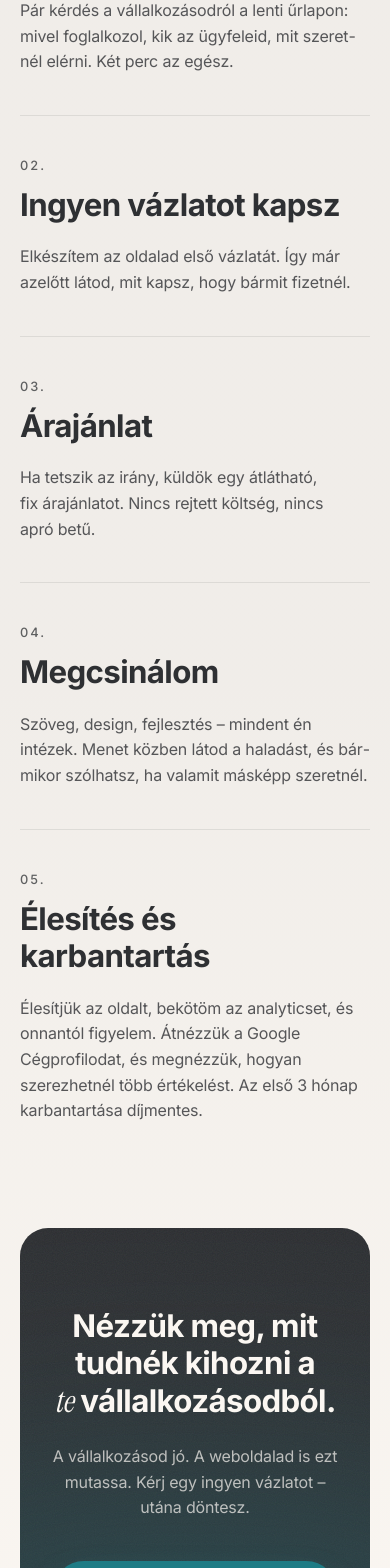
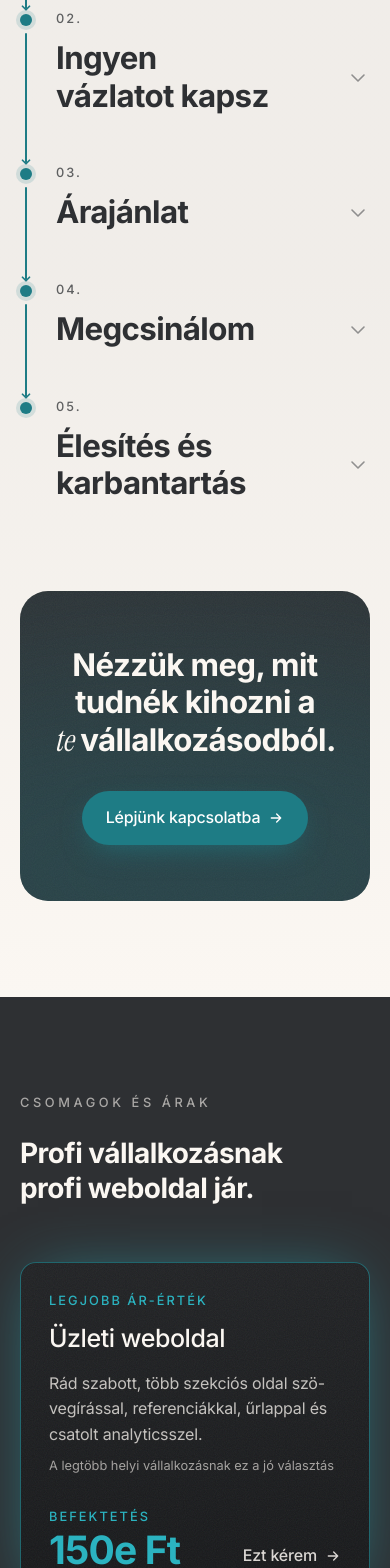
Before and after one commit to Webvulcano/webvulcano, a Next.js app: page / in a window 390 px wide. Shown: the part 9333-10901 px from the top of the page. Built offline with nearby package versions, Linux system fonts and the light colour scheme.

Commit message:
mobil fix 2

```diff
--- a/src/app/globals.css
+++ b/src/app/globals.css
@@ -388,6 +388,47 @@ textarea {
   opacity: 1;
   transform: none;
 }
+/* .reveal-trigger: maga nem animál, csak az .is-visible osztályt kapja meg (a gyerekei animálnak rá) */
+.js [data-reveal].reveal-trigger {
+  opacity: 1;
+  transform: none;
+  transition: none;
+}
+
+/* Process lépései mobilon: idővonalas láncolt belépő. Lépésenként 800ms: beúszik a lépés (pötty +
+   tartalom), utána a türkiz csík lefelé kihúzódik a következő pöttyig, végén megjelenik a nyílhegy. */
+@media (width < 64rem) and (prefers-reduced-motion: no-preference) {
+  .js .steps-seq > li {
+    --t: calc(var(--i) * 800ms);
+  }
+  .js .steps-seq .step-body,
+  .js .steps-seq .step-dot {
+    opacity: 0;
+    transform: translateY(14px);
+    transition:
+      opacity 0.5s ease-out var(--t),
+      transform 0.5s cubic-bezier(0.2, 0.7, 0.2, 1) var(--t);
+  }
+  .js .steps-seq .step-dot {
+    transform: scale(0.3);
+  }
+  .js .steps-seq .step-line {
+    transform: scaleY(0);
+    transform-origin: top;
+    transition: transform 0.45s cubic-bezier(0.4, 0, 0.2, 1) calc(var(--t) + 300ms);
+  }
+  .js .steps-seq .step-arrow {
+    opacity: 0;
+    transition: opacity 0.2s ease-out calc(var(--t) + 680ms);
+  }
+  .js .steps-seq.is-visible .step-body,
+  .js .steps-seq.is-visible .step-dot,
+  .js .steps-seq.is-visible .step-line,
+  .js .steps-seq.is-visible .step-arrow {
+    opacity: 1;
+    transform: none;
+  }
+}
 
 /* ---------- Hero belépő animáció ---------- */
 /* ---------- Link-ösztönző mozgás (mobil, ahol nincs hover) ----------
--- a/src/components/sections/Pricing.jsx
+++ b/src/components/sections/Pricing.jsx
@@ -4,6 +4,9 @@ import { pricing } from "@/data/content";
 import { site } from "@/data/site";
 
 const headline = ["Profi", "vállalkozásnak", "profi", "weboldal", "jár."];
+
+// Mobilon (lg alatt): a cím 2 sorban („Profi vállalkozásnak / profi weboldal jár.”), az alcím rejtve;
+// a kiemelt csomag felül teljes szélességben, alatta a másik kettő kompakt kártyaként egymás mellett.
 
 export default function Pricing() {
   return (
@@ -13,41 +16,54 @@ export default function Pricing() {
           <p data-reveal className="text-sm font-medium tracking-eyebrow text-paper/60 uppercase">
             Csomagok és árak
           </p>
-          <h2 className="mt-6 type-h2 font-bold">
+          <h2 className="mt-6 type-h2 font-bold max-lg:text-[1.75rem] max-lg:leading-tight">
             {headline.map((w, i) => (
-              <span key={i} data-reveal style={{ "--d": `${i * 70}ms` }} className="block">
-                {w}
+              <span key={i}>
+                <span data-reveal style={{ "--d": `${i * 70}ms` }} className="inline-block lg:block">
+                  {w}
+                </span>
+                {i === 1 ? <br className="lg:hidden" /> : " "}
               </span>
             ))}
           </h2>
-          <p data-reveal className="mt-8 max-w-[30ch] type-lead text-muted-soft">
+          <p data-reveal className="mt-8 hidden max-w-[30ch] type-lead text-muted-soft lg:block">
             Egy összecsapott oldal azt üzeni: nem veszed komolyan a saját munkád.
           </p>
         </div>
 
-        <div className="flex flex-col gap-5">
+        <div className="grid grid-cols-2 gap-3 lg:flex lg:flex-col lg:gap-5">
           {pricing.map((p, i) => (
             <article
               key={p.name}
               data-reveal
               style={{ "--d": `${i * 100}ms` }}
-              className={`noise rounded-2xl border bg-gradient-to-b from-night-2 to-night-3 p-8 lg:p-10 ${
+              className={`noise flex flex-col rounded-2xl border bg-gradient-to-b from-night-2 to-night-3 lg:block lg:p-10 ${
                 p.featured
-                  ? "border-highlight/50 glow-highlight"
-                  : "border-paper/10"
+                  ? "col-span-2 order-first p-7 border-highlight/50 glow-highlight lg:order-none"
+                  : "p-5 border-paper/10 lg:p-8"
               }`}
             >
-              <p className="text-sm font-medium tracking-label text-highlight uppercase">{p.label}</p>
-              <h3 className="mt-3 type-h3 font-medium">{p.name}</h3>
-              <p className="mt-4 max-w-[52ch] text-base text-paper/75">{p.text}</p>
-              <p className="mt-2 text-sm text-paper/60">{p.forWhom}</p>
+              <p className={`font-medium tracking-label text-highlight uppercase ${p.featured ? "text-sm" : "text-xs lg:text-sm"}`}>{p.label}</p>
+              <h3 className={`mt-3 font-medium ${p.featured ? "type-h3" : "text-lg leading-snug lg:type-h3"}`}>{p.name}</h3>
+              <p className={`mt-4 max-w-[52ch] text-base text-paper/75 ${p.featured ? "" : "hidden lg:block"}`}>{p.text}</p>
+              <p className={`mt-2 text-sm text-paper/60 ${p.featured ? "" : "hidden lg:block"}`}>{p.forWhom}</p>
+              {p.highlights && (
+                <ul className="mt-3 space-y-1 lg:hidden">
+                  {p.highlights.map((h) => (
+                    <li key={h} className="flex items-start gap-1.5 text-xs leading-snug text-paper/70">
+                      <Icon name="check" className="mt-px size-3 shrink-0 text-highlight" strokeWidth={2.4} />
+                      {h}
+                    </li>
+                  ))}
+                </ul>
+              )}
 
-              <div className="mt-10 flex flex-wrap items-end justify-between gap-4">
+              <div className={`flex flex-wrap items-end justify-between gap-4 ${p.featured ? "mt-8 lg:mt-10" : "mt-auto pt-6 lg:mt-10 lg:pt-0"}`}>
                 <div>
-                  <p className="text-sm font-medium tracking-label text-highlight uppercase">
+                  <p className={`text-sm font-medium tracking-label text-highlight uppercase ${p.featured ? "" : "hidden lg:block"}`}>
                     Befektetés
                   </p>
-                  <p className="mt-1 type-stat font-bold text-highlight">
+                  <p className={`mt-1 font-bold whitespace-nowrap text-highlight ${p.featured ? "type-stat" : "text-lg lg:type-stat"}`}>
                     {p.price}
                   </p>
                 </div>
@@ -64,7 +80,7 @@ export default function Pricing() {
 
           <div
             data-reveal
-            className="flex flex-col gap-3 rounded-2xl border border-dashed border-paper/15 p-6 sm:flex-row sm:items-center sm:justify-between lg:px-10"
+            className="col-span-2 flex flex-col gap-3 rounded-2xl border border-dashed border-paper/15 p-6 sm:flex-row sm:items-center sm:justify-between lg:px-10"
           >
             <p className="text-base text-paper/75">
               <span className="font-bold text-paper">Karbantartás + hosting:</span>{" "}
--- a/src/components/sections/Process.jsx
+++ b/src/components/sections/Process.jsx
@@ -14,6 +14,7 @@ export default function Process() {
   const colRef = useRef(null);
   const numRef = useRef(null);
   const [active, setActive] = useState(0);
+  const [open, setOpen] = useState(null); // mobilos lenyitás: melyik lépés leírása látszik
 
   // Egyetlen rAF-fojtott scroll listener. React state csak lépésváltáskor változik; a szám
   // pozícióját közvetlenül a DOM-ba írjuk (transform), a pötty/vonal pedig tisztán CSS (sticky).
@@ -132,27 +133,66 @@ export default function Process() {
           </div>
         </div>
 
-        <ol ref={listRef} className="mt-12 lg:mt-0">
+        {/* Mobilon (lg alatt) bal oldali idővonal: pötty a sorszámnál, a lépés megjelenése után egy
+            türkiz csík lefelé kihúzódik a következő pöttyig (nyílheggyel), majd jön a következő lépés.
+            Az egész lánc egyszerre indul, amikor a lista a képbe ér (globals.css → .steps-seq). */}
+        <ol ref={listRef} data-reveal className="reveal-trigger steps-seq mt-12 lg:mt-0">
           {steps.map((s, i) => {
             const on = i === active;
+            const expanded = open === i;
             return (
               <li
                 key={s.slug}
-                className="flex flex-col justify-center border-t border-ink/10 py-10 lg:min-h-[72svh] lg:border-0 lg:py-0"
+                style={{ "--i": i }}
+                className="relative flex flex-col justify-center py-6 pl-9 lg:min-h-[72svh] lg:py-0 lg:pl-0"
               >
+                <span
+                  aria-hidden="true"
+                  className="step-dot absolute top-[29px] left-0 size-3 rounded-full bg-accent ring-4 ring-accent/15 lg:hidden"
+                />
+                {i < steps.length - 1 && (
+                  <span
+                    aria-hidden="true"
+                    className="step-line absolute top-[48px] -bottom-[24px] left-[5px] w-0.5 rounded-full bg-accent lg:hidden"
+                  >
+                    <Icon
+                      name="chevron"
+                      className="step-arrow absolute -bottom-1.5 left-1/2 size-3.5 -translate-x-1/2 text-accent"
+                      strokeWidth={3}
+                    />
+                  </span>
+                )}
+                <div className="step-body">
                 <p className="mb-3 text-sm font-medium tracking-label text-ink/75 lg:hidden">
                   {pad(i + 1)}.
                 </p>
+                {/* Mobilon (lg alatt) a cím gomb: lenyitja/becsukja a leírást; desktopon mindig nyitva. */}
                 <h3
                   className={`type-h2 font-bold transition-colors duration-500 ${
                     on ? "text-ink" : "lg:text-ink/25"
                   }`}
                 >
-                  {s.title}
+                  <button
+                    type="button"
+                    onClick={() => setOpen(expanded ? null : i)}
+                    aria-expanded={expanded}
+                    aria-controls={`step-${s.slug}`}
+                    className="flex w-full items-center justify-between gap-4 text-left lg:pointer-events-none lg:cursor-default"
+                  >
+                    {s.title}
+                    <Icon
+                      name="chevron"
+                      className={`size-6 shrink-0 text-ink/50 transition-transform duration-300 lg:hidden ${expanded ? "rotate-180" : ""}`}
+                    />
+                  </button>
                 </h3>
                 <div
-                  className={`transition-opacity duration-500 ${on ? "opacity-100" : "lg:opacity-30"}`}
+                  id={`step-${s.slug}`}
+                  className={`grid transition-[grid-template-rows,opacity] duration-500 ease-out lg:grid-rows-[1fr] ${
+                    expanded ? "grid-rows-[1fr] opacity-100" : "grid-rows-[0fr] opacity-0"
+                  } ${on ? "lg:opacity-100" : "lg:opacity-30"}`}
                 >
+                  <div className="overflow-hidden">
                   <p className="mt-5 max-w-[46ch] text-base text-ink/80 md:text-lg">{s.short}</p>
                   {/* ideiglenesen kivéve:
                   <Link
@@ -163,6 +203,8 @@ export default function Process() {
                     <Icon name="arrow" className="size-4" strokeWidth={2} />
                   </Link>
                   */}
+                  </div>
+                </div>
                 </div>
               </li>
             );
--- a/src/components/ui/CtaCard.jsx
+++ b/src/components/ui/CtaCard.jsx
@@ -4,11 +4,12 @@ import Icon from "@/components/ui/Icon";
 import { site } from "@/data/site";
 
 // Záró CTA-kártya — főoldal (Folyamat után) és a folyamat-aloldalak alja.
+// Mobilon (md alatt) tömörebb: nincs alcím-leírás, kisebb gomb és padding.
 export default function CtaCard() {
   return (
     <div
       data-reveal
-      className="noise relative overflow-hidden rounded-[28px] bg-night px-6 py-20 text-center text-paper ring-1 ring-paper/10 sm:px-12 lg:py-28"
+      className="noise relative overflow-hidden rounded-[28px] bg-night px-6 py-14 text-center text-paper ring-1 ring-paper/10 sm:px-12 lg:py-28"
     >
       <div
         aria-hidden="true"
@@ -17,14 +18,14 @@ export default function CtaCard() {
       <h2 className="relative mx-auto max-w-[20ch] type-h2 font-bold">
         Nézzük meg, mit tudnék kihozni a <Accent>te</Accent> vállalkozásodból.
       </h2>
-      <p className="relative mx-auto mt-6 max-w-[48ch] text-base text-paper/70 md:text-lg">
+      <p className="relative mx-auto mt-6 hidden max-w-[48ch] text-base text-paper/70 md:block md:text-lg">
         A vállalkozásod jó. A weboldalad is ezt mutassa. Kérj egy ingyen vázlatot – utána
         döntesz.
       </p>
-      <div className="relative mt-10 flex justify-center">
-        <Button href={site.ctaHref} size="lg">
+      <div className="relative mt-8 flex justify-center md:mt-10">
+        <Button href={site.ctaHref} size="md" className="md:px-8 md:py-4 md:text-lg">
           {site.cta}
-          <Icon name="arrow" className="size-5" strokeWidth={2} />
+          <Icon name="arrow" className="size-4 md:size-5" strokeWidth={2} />
         </Button>
       </div>
     </div>
--- a/src/data/content.js
+++ b/src/data/content.js
@@ -89,6 +89,7 @@ export const pricing = [
     name: "Landing oldal",
     text: "Egyetlen, fókuszált oldal egy világos céllal: hívás vagy üzenet.",
     forWhom: "Induló vállalkozásoknak, egy-egy szolgáltatásra",
+    highlights: ["1 egyszerű, fókuszált oldal", "Hívás vagy üzenet gomb", "Mobilbarát"],
     price: "120e\u00a0Ft-tól",
   },
   {
@@ -104,6 +105,8 @@ export const pricing = [
     name: "Ultra Weboldal",
     text: "Admin felület, egyedi automatizációk - vállalkozásodra szabva",
     forWhom: "Ha több kell, mint egy bemutatkozó oldal",
+    // rövid kiemelések a mobilos kompakt kártyán (Pricing.jsx), ahol a leírás rejtve van
+    highlights: ["Egyedi automatizációk", "Chatbot", "AI integráció", "Admin felület"],
     price: "450e\u00a0Ft-ig",
   },
 ];
```
